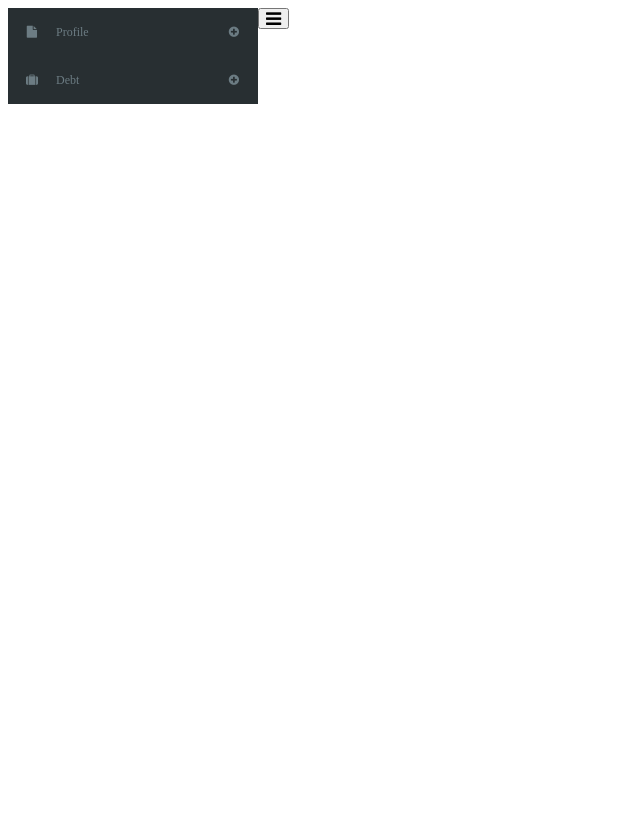
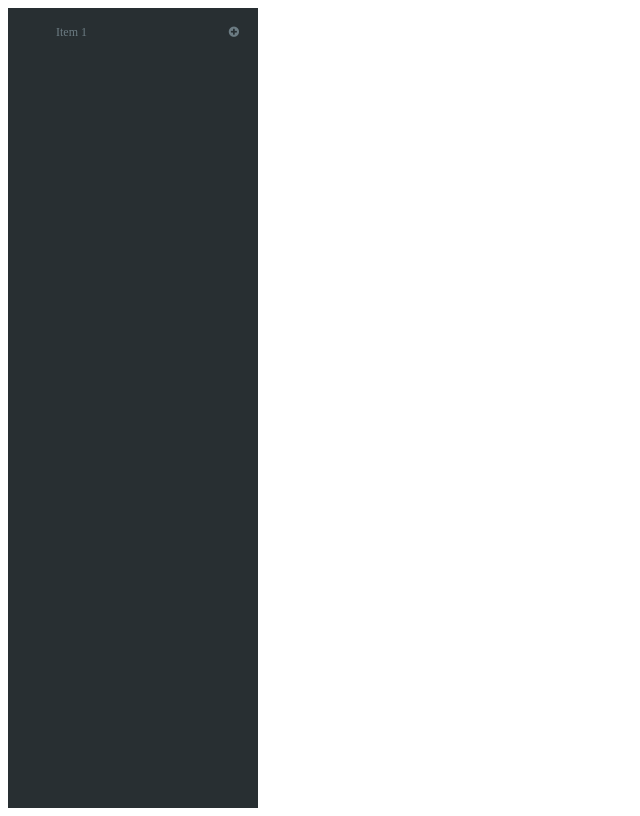
Before and after one commit to minhtrung2606-work/ng2-skeleton, an Angular app: page / in a window 1280 px wide. Shown: the whole page, without its empty margins (0-640 px from the left). Built offline with nearby package versions, Linux system fonts and the light colour scheme.

Commit message:
Update LeftNav to support inputs

```diff
--- a/src/app/components/left-nav/left-nav.component.css
+++ b/src/app/components/left-nav/left-nav.component.css
@@ -1,12 +1,14 @@
 .left-nav-component {
   display: flex;
   align-items: flex-start;
+  width: 250px;
+  height: 100vh;
+  background-color: #282f32;
 }
 .left-nav-component .left-nav-menu-item-list {
-  background-color: #282f32;
-  width: 250px;
+  width: 100%;
 }
-.left-nav-component .left-nav-menu-item-list.collapsed {
+.left-nav-component.collapsed {
   width: 48px;
   transition: width 250ms;
 }
--- a/src/app/components/left-nav/left-nav.component.html
+++ b/src/app/components/left-nav/left-nav.component.html
@@ -9,5 +9,7 @@
                         (onSubMenuItemClicked)="onLeftNavSubMenuItemClicked($event)">
     </left-nav-menu-item>
   </div>
-  <button (click)="toggleCollapse()"><i class="fa fa-bars fa-lg"></i></button>
+  <small *ngIf="menuItemList.length === 0">
+    <em>No item in the list</em>
+  </small>
 </div>
--- a/src/app/components/left-nav/left-nav.component.ts
+++ b/src/app/components/left-nav/left-nav.component.ts
@@ -1,4 +1,4 @@
-import { Component, OnInit } from '@angular/core';
+import { Component, OnInit, Input } from '@angular/core';
 import { LeftNavMenuItem } from './left-nav-menu-item/model/left-nav-menu-item';
 
 @Component({
@@ -7,47 +7,25 @@ import { LeftNavMenuItem } from './left-nav-menu-item/model/left-nav-menu-item';
   styleUrls: ['./left-nav.component.css']
 })
 export class LeftNavComponent implements OnInit {
-  private menuItem: LeftNavMenuItem;
   private currentMenuItem: LeftNavMenuItem;
   private currentSubMenuItem: LeftNavMenuItem;
   private activeIcon: string;
   private inActiveIcon: string;
-  private collapsed: boolean;
 
-  private menuItemList: Array<LeftNavMenuItem>;
+  @Input() collapsed: boolean;
+  @Input() menuItemList: Array<LeftNavMenuItem>;
 
   constructor() {
-    this.menuItem = new LeftNavMenuItem('Profile');
     this.activeIcon = 'fa-minus-circle';
     this.inActiveIcon = 'fa-plus-circle';
-    this.menuItemList = [];
-    this.collapsed = false;
   }
 
   ngOnInit() {
-    this.menuItem.setStartIcon('fa-file');
-
-    let appraisalProfile = new LeftNavMenuItem('Appraisal Profile');
-    appraisalProfile
-      .setStatistic(true)
-      .setCount(12)
-    ;
-
-    this.menuItem
-      .addSubMenuItem(appraisalProfile)
-      .addSubMenuItem(new LeftNavMenuItem('Pending Approval'))
-    ;
-
-    this.menuItemList.push(this.menuItem);
-
-    let anotherMenuItem = new LeftNavMenuItem('Debt').setStartIcon('fa-suitcase');
-    let debtProfile = new LeftNavMenuItem('Debt Profile');
-    let paidProfile = new LeftNavMenuItem('Paid Profile');
-
-    anotherMenuItem.addSubMenuItem(debtProfile);
-    anotherMenuItem.addSubMenuItem(paidProfile);
-
-    this.menuItemList.push(anotherMenuItem);
+    if (!this.menuItemList) {
+      this.menuItemList = [
+        new LeftNavMenuItem('Item 1')
+      ];
+    }
   }
 
   onLeftNavMenuItemClicked(menuItem: LeftNavMenuItem): void {
```
